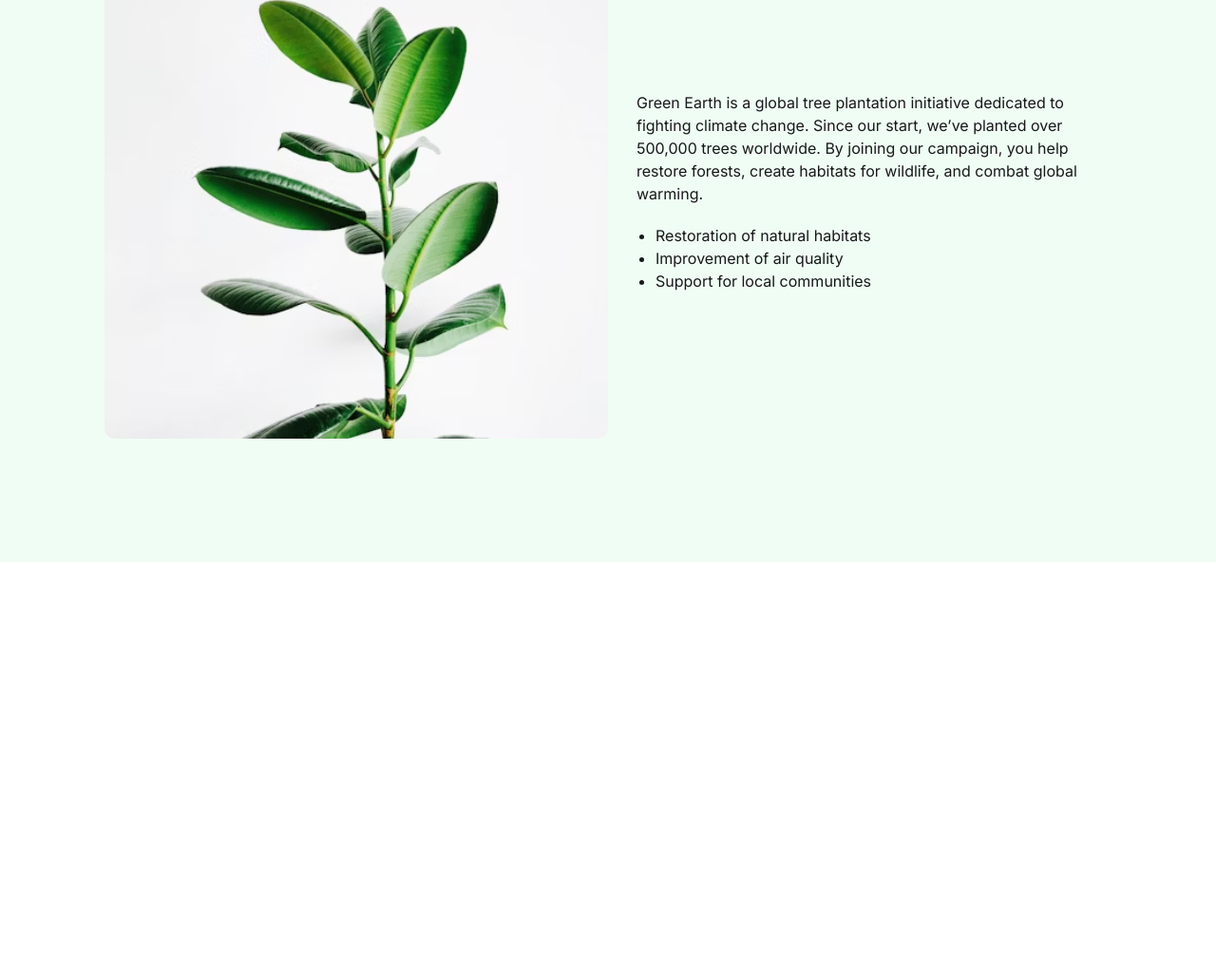
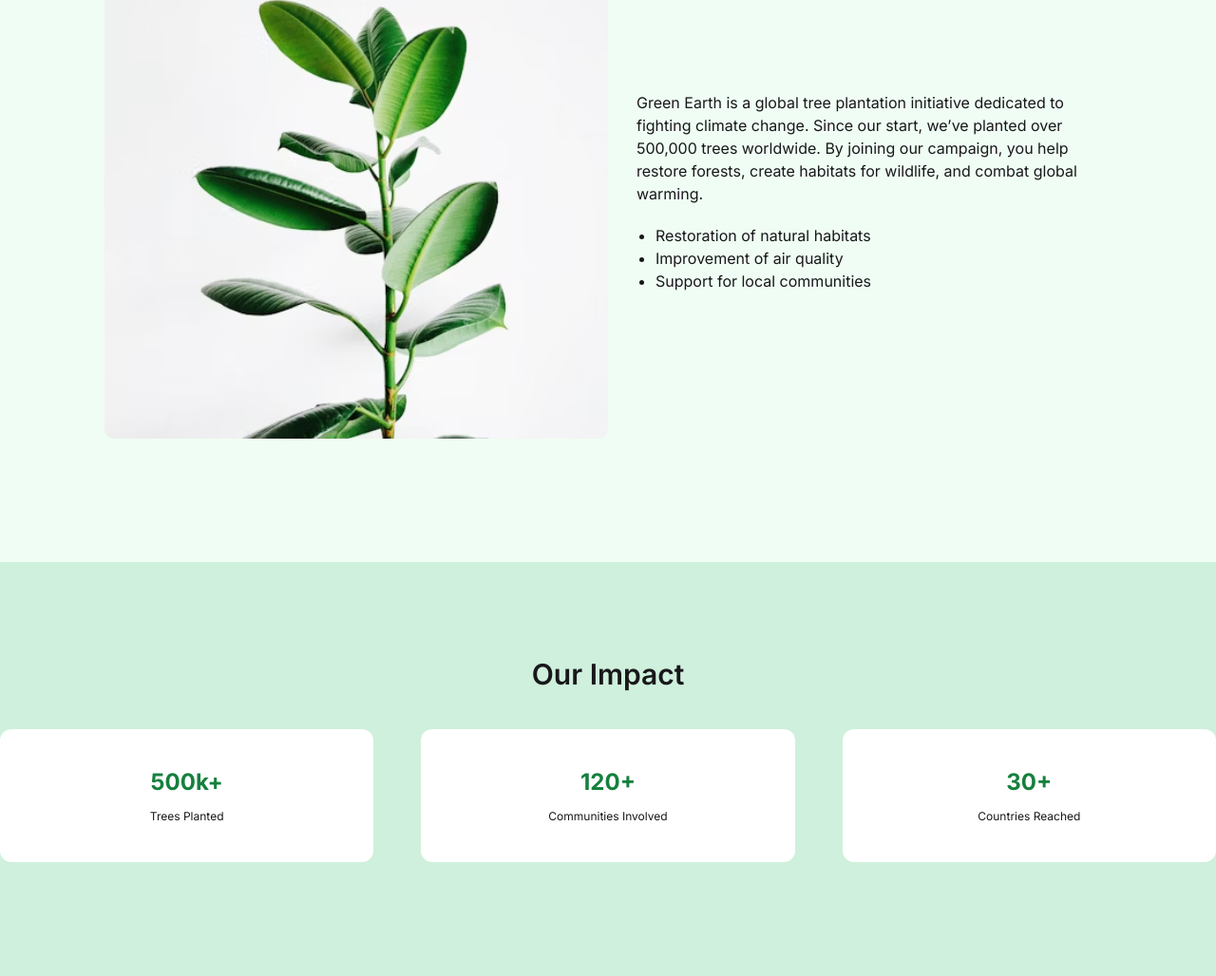
Before and after one commit to nobirhoshensohag/Green-Earth1, a plain HTML site: page index.html in a window 1280 px wide. Shown: the part 917-1945 px from the top of the page at 95% size. Before the commit the page ends 1509 px from the top, so only its background shows below. Drawn offline with nearby package versions, Linux system fonts and the light colour scheme.

Commit message:
our impact section add

```diff
--- a/index.html
+++ b/index.html
@@ -187,5 +187,33 @@
         </div>
       </div>
     </section>
+
+    <!-- our impact section (stats) -->
+    <section class="py-[100px] bg-[#cff0dc]">
+      <h3 class="text-center mb-[40px] text-3xl font-semibold">Our Impact</h3>
+      <div class="lg:flex justify-center gap-[50px]">
+        <div
+          class="bg-white mb-[20px] lg:w-[400px] w-[300px] py-[40px] rounded-[12px] mx-auto">
+          <div class="text-center">
+            <div class="text-2xl font-bold text-[#15803D]">500k+</div>
+            <div class="text-xs mt-[12px]">Trees Planted</div>
+          </div>
+        </div>
+        <div
+          class="bg-white mb-[20px] lg:w-[400px] w-[300px] py-[40px] rounded-[12px] mx-auto">
+          <div class="text-center">
+            <div class="text-2xl font-bold text-[#15803D]">120+</div>
+            <div class="text-xs mt-[12px]">Communities Involved</div>
+          </div>
+        </div>
+        <div
+          class="bg-white mb-[20px] lg:w-[400px] w-[300px] py-[40px] rounded-[12px] mx-auto">
+          <div class="text-center">
+            <div class="text-2xl font-bold text-[#15803D]">30+</div>
+            <div class="text-xs mt-[12px]">Countries Reached</div>
+          </div>
+        </div>
+      </div>
+    </section>
 </body>
 </html>
```
